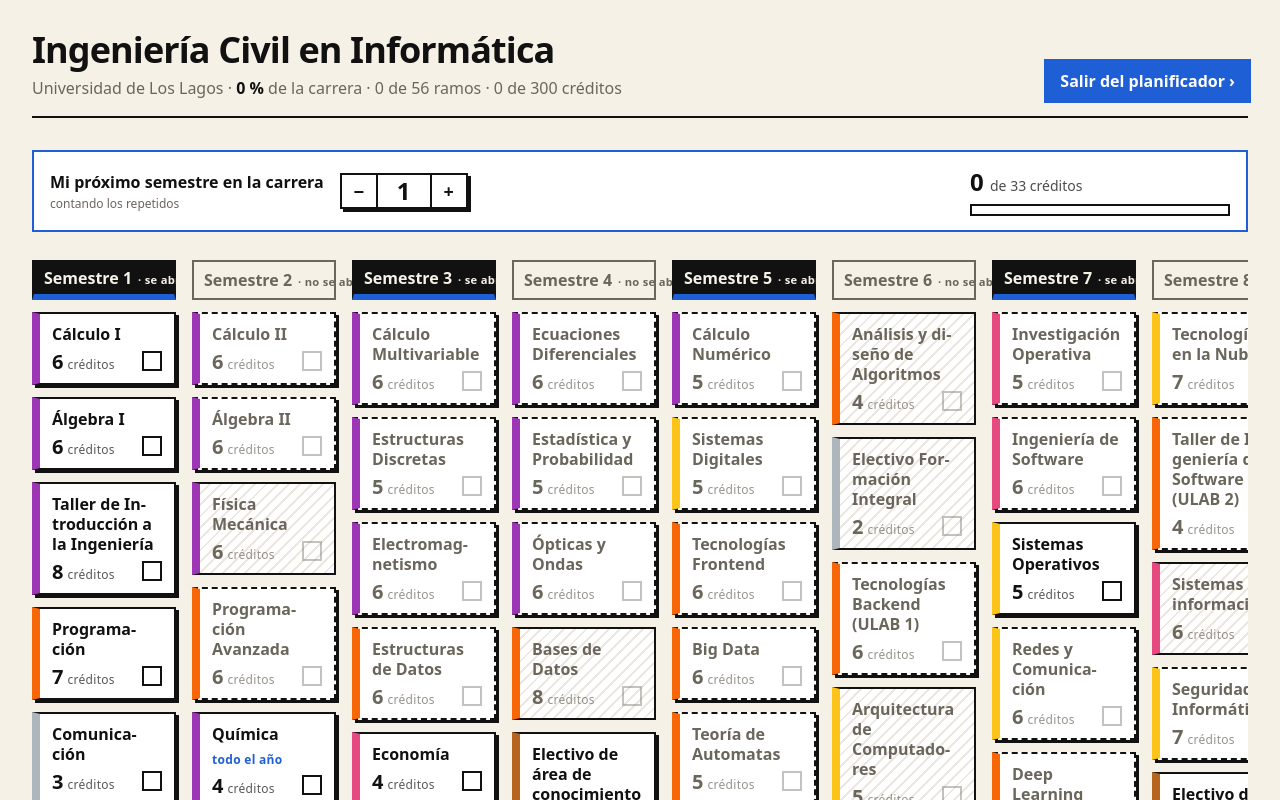
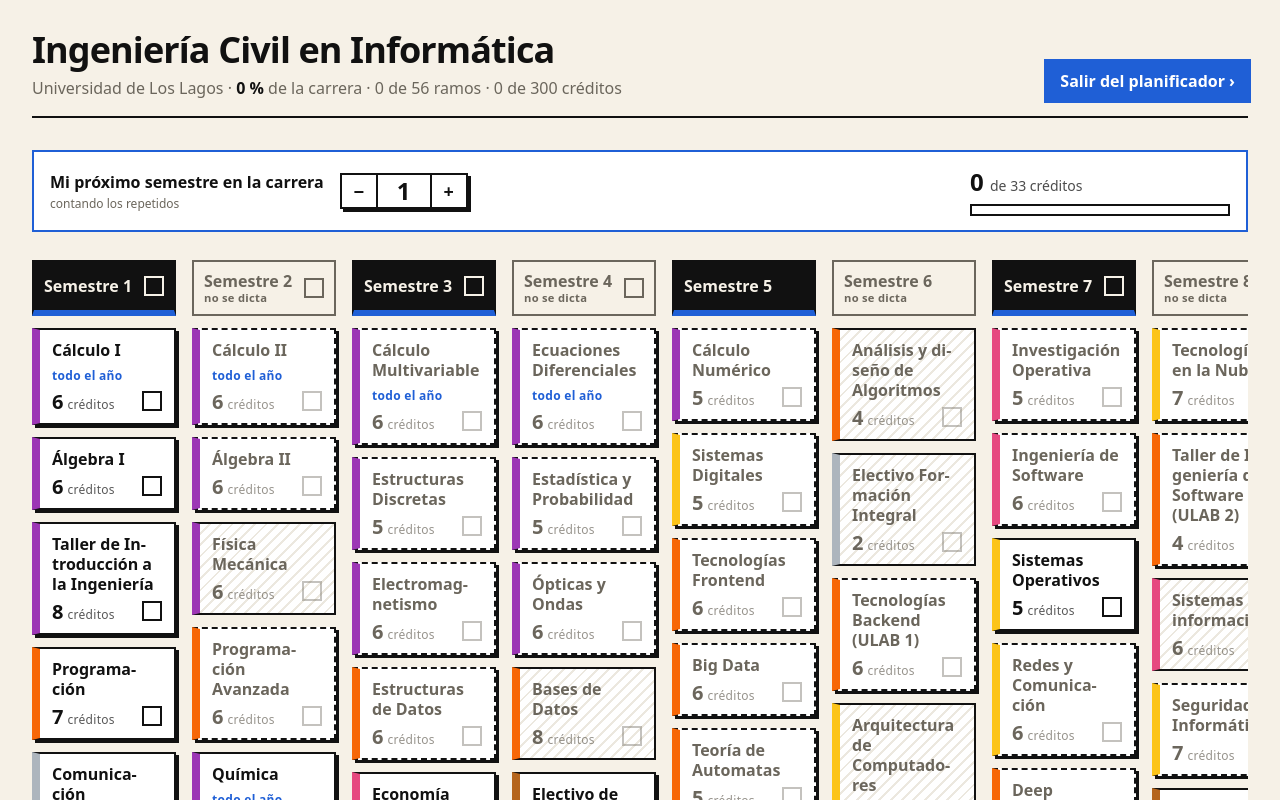
Before and after one commit to Awerito/MallaICINFUlagos, a React (Vite) app: page / in a window 1280 px wide. Both pictures are taken after a click on the button "Planificar mi próximo semestre ›". Shown: the top 800 px of the page. Built offline with nearby package versions, Linux system fonts and the light colour scheme.

Commit message:
change(malla): align planner headers and filter unmet picks

```diff
--- a/src/components/CourseCard.jsx
+++ b/src/components/CourseCard.jsx
@@ -17,7 +17,7 @@ export default function CourseCard({
   isPlanning,
   isClosedThisSemester,
   isClosedInOpenColumn,
-  isYearRoundInClosedColumn,
+  isYearRound,
   isPlanned,
   focusRole,
   isPinned,
@@ -95,14 +95,14 @@ export default function CourseCard({
       >
         {course.name}
       </p>
-      {isYearRoundInClosedColumn && (
+      {isYearRound && (
         <p className="text-xs font-semibold tracking-wide text-blue">
           todo el año
         </p>
       )}
       {isClosedInOpenColumn && (
         <p className="text-xs font-semibold tracking-wide">
-          no se abre este semestre
+          no se dicta este semestre
         </p>
       )}
       <p className="flex items-baseline gap-1 pr-7 tabular-nums">
--- a/src/components/CurriculumGrid.jsx
+++ b/src/components/CurriculumGrid.jsx
@@ -5,12 +5,12 @@ import { hasAllPrerequisitesApproved } from "../curriculumGraph";
 
 const LICENCIATURA_SEMESTER = 8;
 
-function MilestoneColumn({ shortName, fullName, isReached }) {
+function MilestoneColumn({ shortName, fullName, isReached, isPlanning }) {
   return (
     <div className="flex flex-col items-center gap-3">
       <div
         title={fullName}
-        className={`grid h-10 w-full place-items-center border-2 font-extrabold ${
+        className={`grid w-full place-items-center border-2 font-extrabold ${isPlanning ? "h-14" : "h-10"} ${
           isReached
             ? "border-ink bg-ink text-paper"
             : "border-dashed border-ink bg-[repeating-linear-gradient(135deg,var(--color-white)_0_6px,var(--color-hatch)_6px_8px)] text-muted"
@@ -101,13 +101,13 @@ export default function CurriculumGrid({
             <Fragment key={semesterNumber}>
               <section className="flex min-w-0 snap-start flex-col gap-3">
                 <header
-                  className={`flex h-10 items-center justify-between border-2 px-2.5 font-extrabold transition-[background-color,color,border-color] duration-250 motion-reduce:transition-none ${headerStateClasses}`}
+                  className={`flex items-center justify-between border-2 px-2.5 font-extrabold transition-[background-color,color,border-color] duration-250 motion-reduce:transition-none ${isPlanning ? "h-14" : "h-10"} ${headerStateClasses}`}
                 >
-                  <span className="whitespace-nowrap">
-                    Semestre {semesterNumber}
-                    {isPlanning && (
-                      <span className="ml-1.5 text-[0.7rem] font-semibold tracking-wide">
-                        {isColumnOpen ? "· se abre" : "· no se abre"}
+                  <span className="flex flex-col justify-center leading-tight whitespace-nowrap">
+                    <span>Semestre {semesterNumber}</span>
+                    {isPlanning && !isColumnOpen && (
+                      <span className="text-[0.7rem] font-semibold tracking-wide">
+                        no se dicta
                       </span>
                     )}
                   </span>
@@ -157,12 +157,8 @@ export default function CurriculumGrid({
                       isClosedInOpenColumn={
                         isClosedThisSemester && isColumnOpen
                       }
-                      isYearRoundInClosedColumn={
-                        isPlanning &&
-                        !isColumnOpen &&
-                        !isApproved &&
-                        !isLocked &&
-                        course.offered === "A"
+                      isYearRound={
+                        isPlanning && !isApproved && course.offered === "A"
                       }
                       isPlanned={pickedIds.has(course.id)}
                       onTogglePick={() => onTogglePick(course.id)}
@@ -188,6 +184,7 @@ export default function CurriculumGrid({
                   shortName="Licenciatura"
                   fullName="Licenciatura en Ciencias de la Ingeniería"
                   isReached={isSemesterFullyApproved(LICENCIATURA_SEMESTER)}
+                  isPlanning={isPlanning}
                 />
               )}
               {semesterNumber === lastSemesterNumber && (
@@ -195,6 +192,7 @@ export default function CurriculumGrid({
                   shortName="Título"
                   fullName="Título de Ingeniería Civil en Informática"
                   isReached={isSemesterFullyApproved(lastSemesterNumber)}
+                  isPlanning={isPlanning}
                 />
               )}
             </Fragment>
--- a/src/usePlanner.js
+++ b/src/usePlanner.js
@@ -1,5 +1,9 @@
 import { useEffect, useState } from "react";
-import { columnOpensInSemester, opensInSemester } from "./curriculumGraph";
+import {
+  columnOpensInSemester,
+  hasAllPrerequisitesApproved,
+  opensInSemester,
+} from "./curriculumGraph";
 
 export const CREDIT_LIMIT_PER_SEMESTER = 33;
 
@@ -45,7 +49,10 @@ export function usePlanner(courseById, versionId, approvedIds) {
 
   const pickedIds = new Set(
     [...storedPickedIds].filter(
-      (courseId) => courseById[courseId] && !approvedIds.has(courseId),
+      (courseId) =>
+        courseById[courseId] &&
+        !approvedIds.has(courseId) &&
+        hasAllPrerequisitesApproved(courseId, courseById, approvedIds),
     ),
   );
 
```
